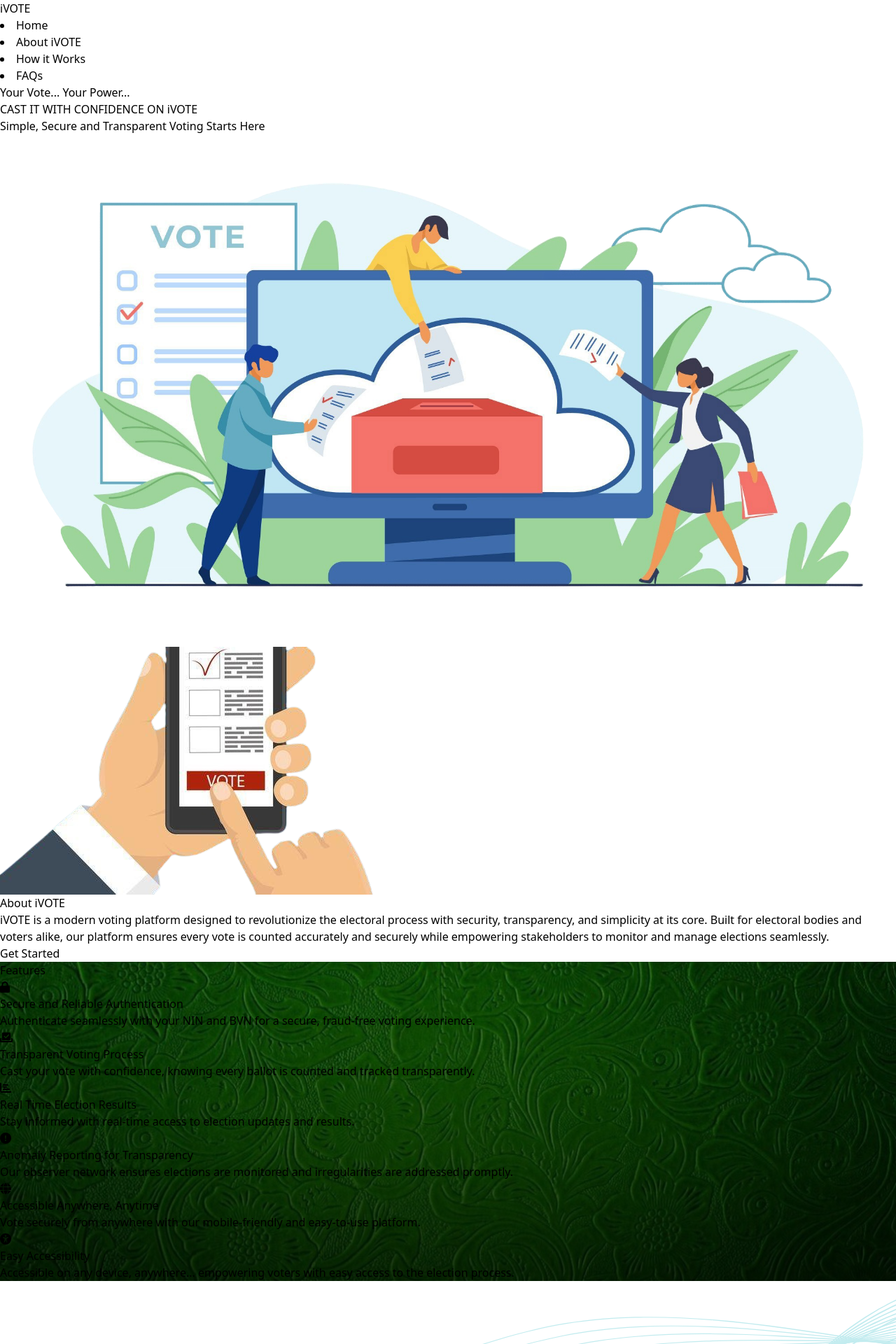
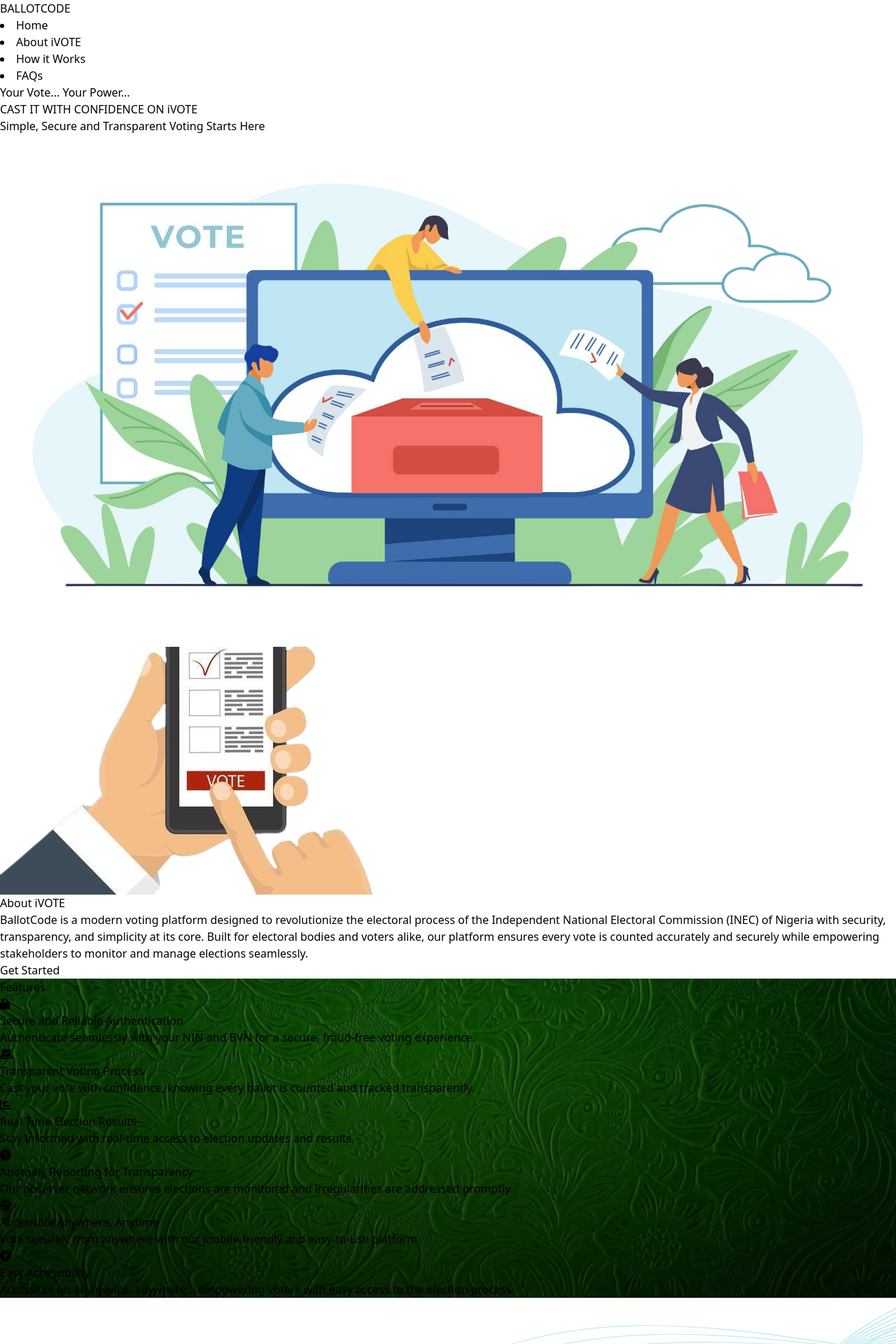
Before and after one commit to Goodlucketi/voting_app_frontend, a React (Vite) app: page / in a window 1280 px wide. Shown: the top 1920 px of the page at 70% size. Built offline with nearby package versions, Linux system fonts and the light colour scheme.

Commit message:
overhaul

```diff
--- a/package.json
+++ b/package.json
@@ -19,6 +19,7 @@
     "react": "^18.3.1",
     "react-dom": "^18.3.1",
     "react-router-dom": "^6.26.2",
+    "react-scroll": "^1.9.0",
     "react-toastify": "^10.0.5"
   },
   "devDependencies": {
--- a/src/components/About.jsx
+++ b/src/components/About.jsx
@@ -21,7 +21,7 @@
                 <div className="about-text p-2 py-8">
                     <h2 className="font-bold text-3xl text-green-700 mb-3">About iVOTE</h2>
                     <p className="text-xl text-justify mb-10 md:mb-5">
-                    iVOTE is a modern voting platform designed to revolutionize the electoral process with security, transparency, and simplicity at its core. Built for electoral bodies and voters alike, our platform ensures every vote is counted accurately and securely while empowering stakeholders to monitor and manage elections seamlessly.
+                    BallotCode is a modern voting platform designed to revolutionize the electoral process of the Independent National Electoral Commission (INEC) of Nigeria with security, transparency, and simplicity at its core. Built for electoral bodies and voters alike, our platform ensures every vote is counted accurately and securely while empowering stakeholders to monitor and manage elections seamlessly.
                     </p>
                     <Link to="/authentication" className="text-slate-50 font-bold p-3 shadow-md bg-green-700 hover:bg-green-500 duration-500 transition-all rounded-md ">Get Started</Link>
                 </div>
--- a/src/components/HowItWorks.jsx
+++ b/src/components/HowItWorks.jsx
@@ -4,7 +4,7 @@
 
 const HowItWorks = () => {
     return (
-        <main className="my-20">
+        <main className="my-20 py-20">
             <div className="how-it-works w-11/12 mx-auto">
                 <div className="howitworks grid md:grid-cols-2 gap-5 items-center">
                     <div className="image">
--- a/src/components/Navbar.jsx
+++ b/src/components/Navbar.jsx
@@ -1,5 +1,6 @@
 import { useState, useEffect } from "react";
-import { Link, useLocation } from "react-router-dom";
+import { useLocation } from "react-router-dom";
+import { Link } from "react-scroll";
 const Navbar = () => {
     const [navMenu, setNavMenu] = useState(false)
     const location = useLocation()
@@ -15,13 +16,13 @@
         <header className="bg-green-700 sticky top-0 left-0 z-10 shadow-lg">
             <nav className="relative p-4 md:p-2 flex items-center justify-between w-11/12 mx-auto text-white font-sans">
                 <div className="logo">
-                    <h2 className="font-bold text-2xl"><Link to="/" >iVOTE</Link></h2>
+                    <h2 className="font-bold text-2xl"><Link to="/" >BALLOTCODE</Link></h2>
                 </div>
                 <div className={`${navMenu ? ('block'): ('hidden')} actions bg-green-700 p-10 absolute top-10 -right-7 h-screen md:h-0 md:top-0 md:right-0 md:bg-transparent md:p-5 md:text-center md:relative md:flex items-center gap-5`}>
-                    <li className="p-2 my-2 list-none"><Link to="/">Home</Link></li>
-                    <li className="p-2 my-2 list-none"><Link to="/authentication">About iVOTE</Link></li>
-                    <li className="p-2 my-2 list-none"><Link to="/authentication">How it Works</Link></li>
-                    <li className="p-2 my-2 list-none"><Link to="/authentication">FAQs</Link></li>
+                    <li className="p-2 my-2 list-none"><Link to="home" smooth={true} duration={500}>Home</Link></li>
+                    <li className="p-2 my-2 list-none"><Link to="about" smooth={true} duration={500}>About iVOTE</Link></li>
+                    <li className="p-2 my-2 list-none"><Link to="howitworks" smooth={true} duration={500}>How it Works</Link></li>
+                    <li className="p-2 my-2 list-none"><Link to="footer" smooth={true} duration={500}>FAQs</Link></li>
                 </div>
                 <div onClick={navToggle} className="menu md:hidden">
                     <p className="my-1 bg-slate-300 px-4 py-0.5"></p>
--- a/src/pages/Home.jsx
+++ b/src/pages/Home.jsx
@@ -1,17 +1,21 @@
-import { faExclamation } from "@fortawesome/free-solid-svg-icons/faExclamation";
 import About from "../components/About";
 import Feature from "../components/Feature";
 import LandingPage from "../components/Landing";
 import { faLock, faChartBar, faVoteYea, faExclamationCircle, faGlobe, faUniversalAccess } from "@fortawesome/free-solid-svg-icons";
-import Contact from "../components/HowItWorks";
+import HowItWorks from "../components/HowItWorks";
 import Footer from "../components/Footer";
-
+import { Link, Element } from "react-scroll";
 
 const Home = () => {
     return (
         <main className="">
+            <Element name="home">
                 <LandingPage />
+            </Element>
+            <Element name="about">
                 <About />
+            </Element>
+            <Element name="features">
                 <div className="features mx-auto mt-20 bg-green-900 p-4">
                     <h2 className="font-bold text-3xl text-slate-50 text-center">Features</h2>
                 <div className="grid md:grid-cols-2 lg:grid-cols-3 gap-x-5 gap-y-10 my-10 w-11/12 mx-auto">
@@ -47,8 +51,14 @@
                         />
                     </div>
                 </div>
-            <Contact />
+            </Element>
+            <Element name="howitworks">
+                <HowItWorks />
+            </Element>
+            <Element name="footer">
                 <Footer />
+            </Element>
+
 
         </main>
      );
```
Also changed, not shown: 1 other file (tests, documents, lock files or other folders). Lines whose indentation alone changed are shown as unchanged.
